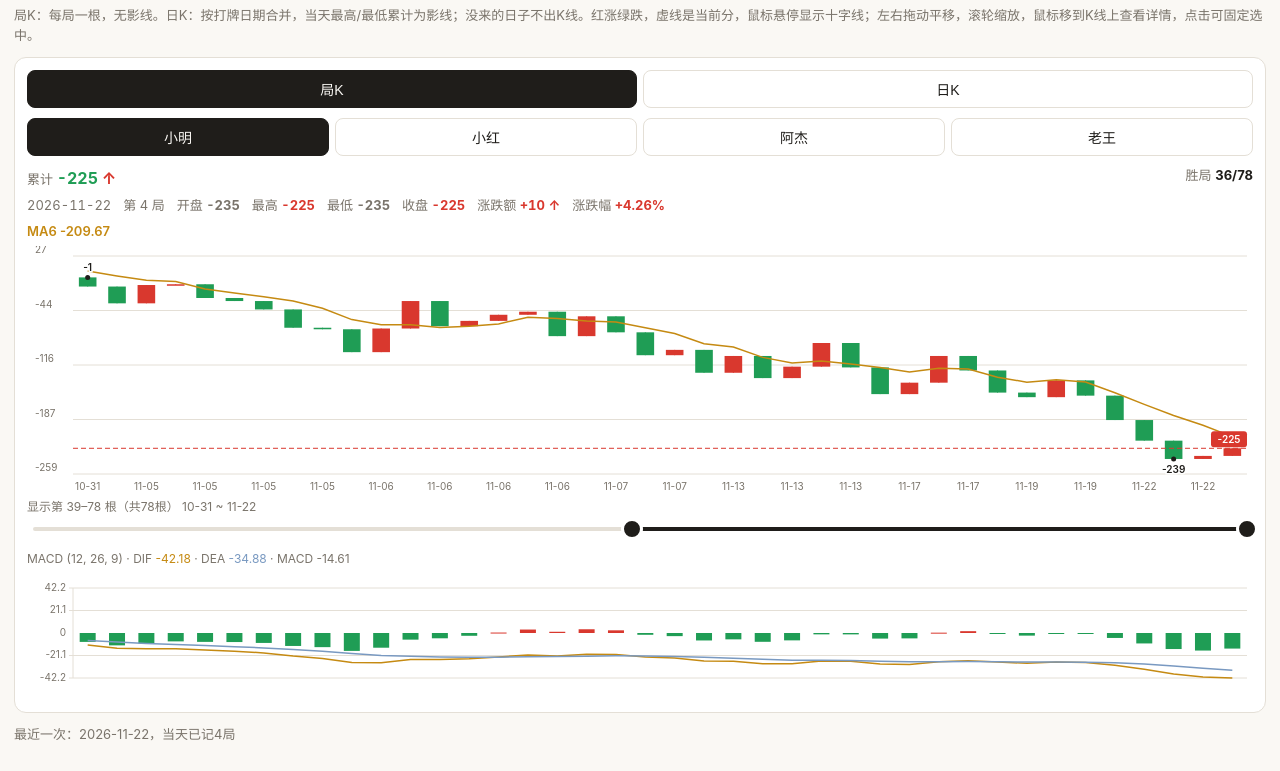
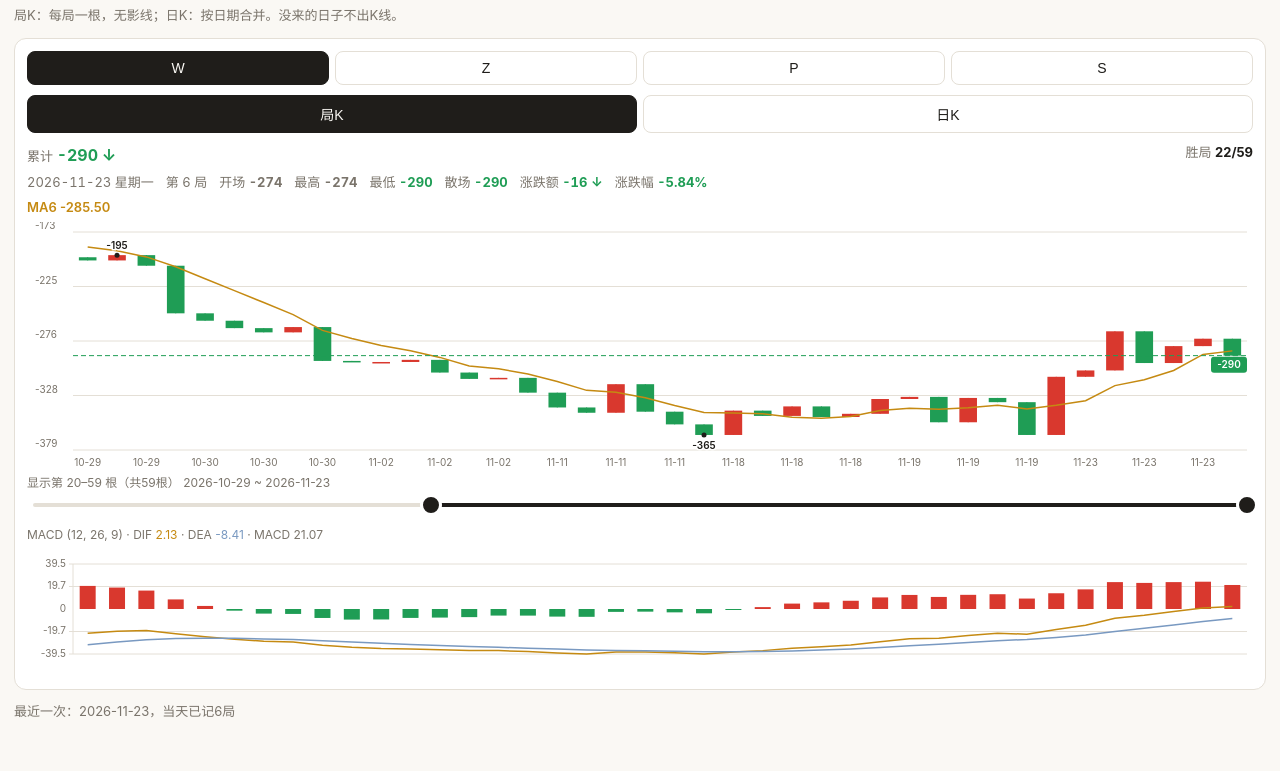
Before and after one commit to wswangd/wswangd.github.io, a plain HTML site: page index.html in a window 1280 px wide. Shown: the part 50-821 px from the top of the page. After the commit the page ends 800 px from the top, so only its background shows below. Drawn offline with Linux system fonts and the light colour scheme.

Commit message:
Update mahjong dashboard and match data

```diff
--- a/data.js
+++ b/data.js
@@ -6,23 +6,28 @@
 // 新增一局：在对应日期的数组里加一组 [a,b,c,d]；新的一天就加一行日期
 window.DATA = {
   indicators: { ma: { round: 6, day: 5 }, macd: { fast: 12, slow: 26, signal: 9 } },
-  players: ['小明', '小红', '阿杰', '老王'],
+  players: ['W', 'Z', 'P', 'S'],
   // me：默认显示谁（必须是 players 里的名字）
-  me: '小明',
+  me: 'W',
   days: {
-    '2026-10-14': [[-5,-34,-33,72], [26,-30,-22,26], [36,6,-8,-34]],
-    '2026-10-16': [[5,-29,-6,30], [6,5,15,-26], [6,-25,-32,51]],
-    '2026-10-21': [[-35,-24,14,45], [-15,7,-4,12], [24,16,-20,-20], [2,30,18,-50], [38,-31,-7,0], [-28,-1,-37,66], [21,6,30,-57]],
-    '2026-10-22': [[-12,0,24,-12], [-33,-18,16,35], [18,-15,6,-9], [-4,17,31,-44], [35,-12,9,-32], [-23,-17,19,21], [33,0,-27,-6], [-18,-29,-6,53]],
-    '2026-10-27': [[-7,-11,31,-13], [-28,-26,-21,75], [-1,7,-19,13], [-6,-10,5,11], [15,1,9,-25], [-36,32,22,-18], [24,-9,-8,-7], [11,-35,-35,59]],
-    '2026-10-30': [[-31,8,-32,55], [3,36,9,-48], [-23,-10,11,22], [8,-2,-31,25]],
-    '2026-10-31': [[-2,-15,-28,45], [19,-2,15,-32], [-24,36,-11,-1], [33,21,-16,-38], [-33,28,1,4], [-12,-22,3,31]],
-    '2026-11-05': [[-22,25,39,-42], [24,25,19,-68], [1,-12,-38,49], [-18,-19,15,22], [-4,35,39,-70], [-11,-22,-22,55], [-24,10,32,-18], [-2,12,24,-34]],
-    '2026-11-06': [[-30,-9,17,22], [31,-5,11,-37], [36,18,-3,-51], [-33,-27,39,21], [7,-3,12,-16], [8,-2,35,-41], [4,-38,24,10], [-32,20,-29,41]],
-    '2026-11-07': [[26,-23,-20,17], [-21,7,-19,33], [-30,33,-12,9], [7,32,-6,-33]],
-    '2026-11-13': [[-30,-28,1,57], [22,9,22,-53], [-29,10,-30,49], [15,2,-1,-16], [31,-35,-25,29], [-32,-4,-38,74], [-35,-14,38,11]],
-    '2026-11-17': [[15,-4,3,-14], [35,16,30,-81], [-19,5,35,-21], [-29,-30,-5,64]],
-    '2026-11-19': [[-6,-23,-16,45], [22,35,11,-68], [-20,-29,-3,52], [-32,31,-27,28]],
-    '2026-11-22': [[-27,-5,1,31], [-24,-15,18,21], [4,-5,-39,40], [10,1,-35,24]],
+    '2026-9-30': [[-36,150,-86,-28]],
+    '2026-10-9': [[-200,-11,91,120]],
+    '2026-10-10': [[-32,-41,-8,81]],
+    '2026-10-12': [[-63,16,55,-8]],
+    '2026-10-13': [[26,-81,176,-121]],
+    '2026-10-14': [[-32,3,52,-23]],
+    '2026-10-15': [[-39,15,36,-12]],
+    '2026-10-16': [[156,-65,-57,-34]],
+    '2026-10-19': [[-17,71,5,-59]],
+    '2026-10-21': [[-18,-134,95,57]],
+    '2026-10-22': [[70,40,-29,-81]],
+    '2026-10-26': [[-7,19,-7,-5], [-3,-1,6,-2], [26,-2,1,-25], [-5,22,-6,-11], [4,-6,12,-10], [-24,-8,-4,36]],
+    '2026-10-29': [[5,0,-4,-1], [-8,16,-4,-4], [-3,2,-3,4], [5,-5,8,-8], [-10,7,-15,18], [-45,-9,-41,95]],
+    '2026-10-30': [[-7,-5,10,2], [-7,-15,-5,27], [-4,-26,16,14], [5,-5,8,-8], [-32,69,-19,-18], [-1,10,2,-11]],
+    '2026-11-2': [[0,2,-10,8], [2,1,-6,3], [-12,-8,-6,26], [-6,8,0,-2], [1,-8,-4,11], [-14,-1,12,3]],
+    '2026-11-11': [[-14,-3,40,-23], [-5,0,-1,6], [27,25,-25,-27], [-26,-12,56,-18], [-12,7,-16,21], [-10,0,-12,22]],
+    '2026-11-18': [[23,-7,-8,-8], [-5,2,-6,9], [9,-25,12,4], [-10,-6,25,-9], [3,-1,-1,-1], [14,-10,4,-8]],
+    '2026-11-19': [[2,-3,-2,3], [-24,-20,61,-17], [23,-7,-5,-11], [-4,17,-1,-12], [-31,-30,46,15], [55,-37,-2,-16]],
+    '2026-11-23': [[6,-6,15,-15], [37,-10,2,-29], [-30,-8,14,24], [16,-4,0,-12], [7,-6,3,-4], [-16,-10,22,4]],
   }
 };
--- a/index.html
+++ b/index.html
@@ -88,10 +88,10 @@ input{width:100%;padding:8px;border:1px solid var(--line);border-radius:8px;back
     <svg class="sun" width="18" height="18" viewBox="0 0 24 24" fill="none" stroke="currentColor" stroke-width="1.6" stroke-linecap="round" aria-hidden="true"><circle cx="12" cy="12" r="4"/><path d="M12 2v2m0 16v2M2 12h2m16 0h2M5 5l1.4 1.4m11.2 11.2L19 19M5 19l1.4-1.4M17.6 6.4 19 5"/></svg>
   </button>
 </header>
-<div class="sub">局K：每局一根，无影线。日K：按打牌日期合并，当天最高/最低累计为影线；没来的日子不出K线。红涨绿跌，虚线是当前分，鼠标悬停显示十字线；左右拖动平移，滚轮缩放，鼠标移到K线上查看详情，点击可固定选中。</div>
+<div class="sub">局K：每局一根，无影线；日K：按日期合并。没来的日子不出K线。</div>
 <div class="card">
+  <div class="tabs" id="tabs"></div>
   <div class="tabs" id="modes"></div>
-  <div class="tabs" id="tabs"></div>
 
   <div class="stats" id="stats"></div>
   <div class="day-summary" id="daySummary"></div>
@@ -127,7 +127,12 @@ const names=D.players||[];
 let rounds=[];
 (function(){
   const days=D.days||{};
-  Object.keys(days).sort().forEach(d=>days[d].forEach((s,i)=>{
+  // 兼容未补零的月、日，统一成 YYYY-MM-DD 后再排序。
+  const orderedDays=Object.entries(days).map(([date,scores])=>{
+    const [year,month,day]=date.split('-');
+    return [`${year}-${month.padStart(2,'0')}-${day.padStart(2,'0')}`,scores];
+  }).sort(([a],[b])=>a.localeCompare(b));
+  orderedDays.forEach(([d,scores])=>scores.forEach((s,i)=>{
     if(s.length!==names.length)console.warn(d+' 第'+(i+1)+'局人数不对',s);
     else if(s.reduce((x,y)=>x+y,0)!==0)console.warn(d+' 第'+(i+1)+'局四家合计不为0',s);
     rounds.push({d,s});
@@ -216,7 +221,7 @@ function draw(){
   $('r1').disabled=$('r2').disabled=len<2;
   const dn=Math.max(1,len-1);
   $('fill').style.left=(lo/dn*100)+'%';$('fill').style.width=((hi-lo)/dn*100)+'%';
-  $('rl').textContent=`显示第 ${lo+1}–${hi+1} 根（共${len}根） ${cs[lo].d.slice(5)} ~ ${cs[hi].d.slice(5)}`;
+  $('rl').textContent=`显示第 ${lo+1}–${hi+1} 根（共${len}根） ${cs[lo].d} ~ ${cs[hi].d}`;
   cs=cs.slice(lo,hi+1);
   const step=(vw-L-R)/cs.length,W=vw;
   G={W,H,L,R,T,B,step,lastC:lastCand.c,lastUp:lastCand.c>=lastCand.o};
@@ -235,10 +240,12 @@ function updateSummary(candle){
   const arrow=trendArrow(change);
   const value=(text,direction)=>`<b class="${trendColor(direction)}">${text}</b>`;
   const record=mode==='round'?`第 ${j} 局`:
-    `当日 ${value(wins,wins)}胜 ${value(losses,-losses)}负 ${n-wins-losses}平`;
-  summary.innerHTML=`<span>${d}</span><span>${record}</span>
-    <span>开盘 ${value(o,0)}</span><span>最高 ${value(h,h-o)}</span>
-    <span>最低 ${value(l,l-o)}</span><span>收盘 ${value(c,change)}</span>
+    `${value(wins,wins)}胜 ${value(losses,-losses)}负 ${n-wins-losses}平`;
+  const [year,month,day]=d.split('-').map(Number);
+  const weekday='日一二三四五六'[new Date(year,month-1,day).getDay()];
+  summary.innerHTML=`<span>${d} 星期${weekday}</span><span>${record}</span>
+    <span>开场 ${value(o,0)}</span><span>最高 ${value(h,h-o)}</span>
+    <span>最低 ${value(l,l-o)}</span><span>散场 ${value(c,change)}</span>
     <span>涨跌额 ${value(fmt(change)+(arrow?' '+arrow:''),change)}</span>
     <span>涨跌幅 ${value(changePercent(o,change),o===0?0:change)}</span>`;
 }
@@ -249,17 +256,17 @@ function updateInfo(){
   const k=hoverK!==null?hoverK:(sk>=0&&sk<cs.length?sk:-1);
   if(!cs.length||k<0||k>=cs.length){pop.style.display='none';return}
   const x=cs[k],d=x.c-x.o;
-  // 开盘分 = 上一根的收盘分（"昨收"）：高于昨收红，低于昨收绿，持平不着色
+  // 以开场分为基准：高于开场分用红色，低于开场分用绿色。
   const cmp=v=>v>x.o?'u':v<x.o?'d':'';
   const row=(a,v,c)=>`<div class="r"><span>${a}</span><b class="${c||''}">${v}</b></div>`;
   const [yy,mm,dd]=x.d.split('-').map(Number);
   const wk='日一二三四五六'[new Date(yy,mm-1,dd).getDay()];
   const pct=changePercent(x.o,d);
   pop.innerHTML=`<div class="t"><span>${yy}/${z2(mm)}/${z2(dd)} 星期${wk}</span><i>${mode==='day'?x.n+'局':'第'+x.j+'局'}</i></div>`
-    +row('开盘',x.o)
+    +row('开场',x.o)
     +row('最高',x.h,cmp(x.h))
     +row('最低',x.l,cmp(x.l))
-    +row('收盘',x.c,cmp(x.c))
+    +row('散场',x.c,cmp(x.c))
     +row('涨跌额',fmt(d),cmp(x.c))
     +row('涨跌幅',pct,x.o===0?'':cmp(x.c));
   pop.style.display='block';
```
